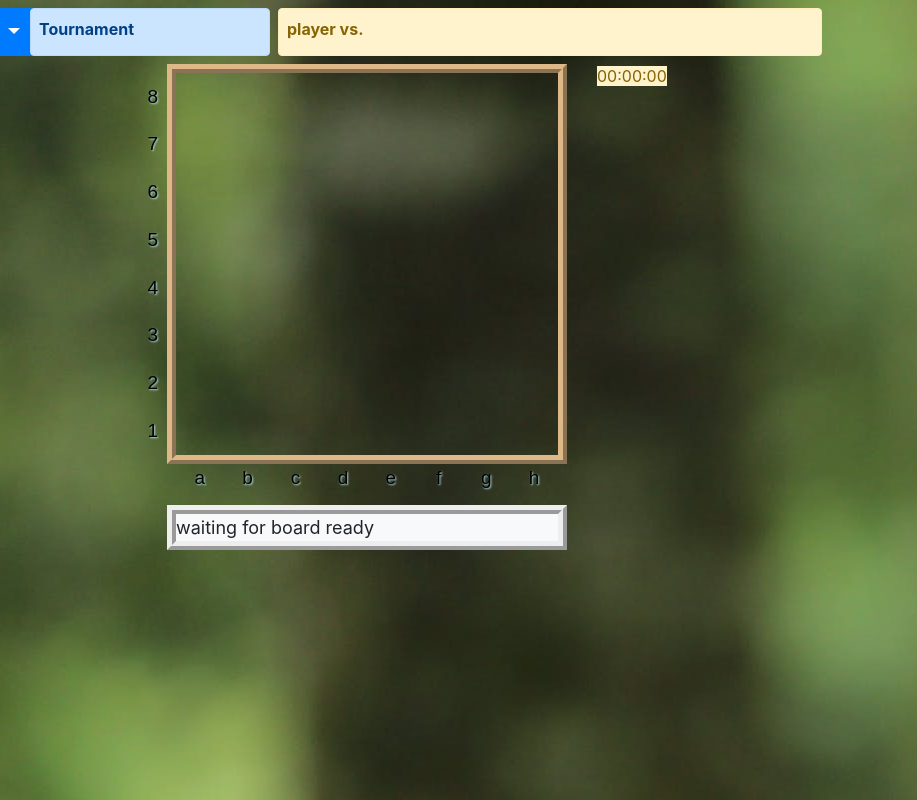
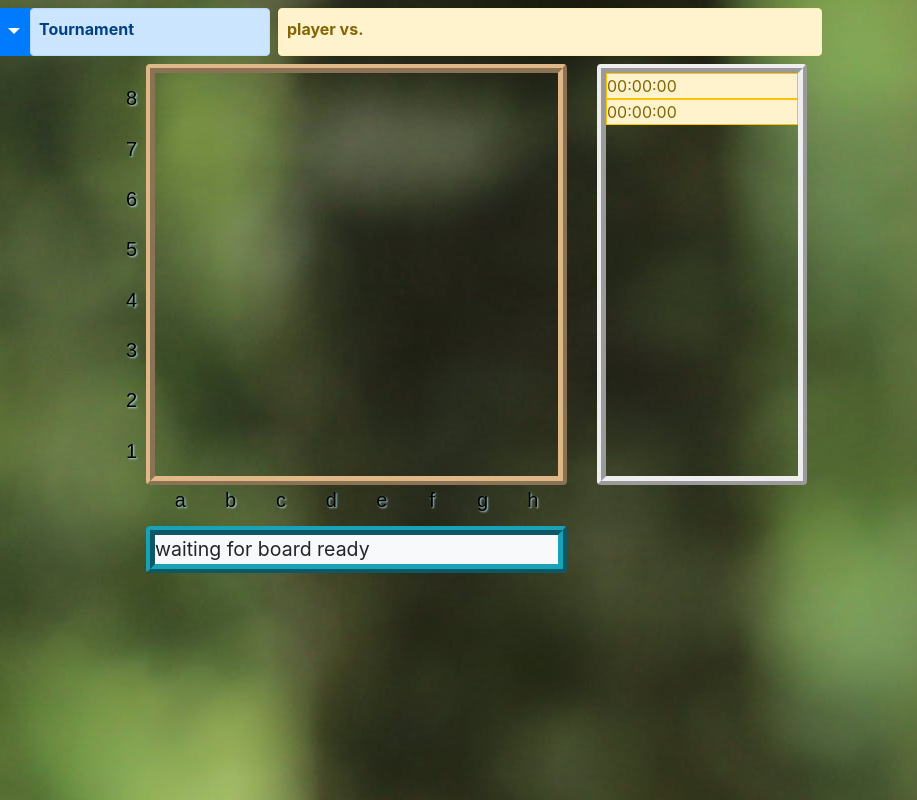
Before and after one commit to jchip/chesstron, an Electron app: page index.html in a window 1150 px wide. Shown: the full height of the page, 233-1150 px from the left. Drawn offline with nearby package versions, Linux system fonts and the light colour scheme; no server answers.

Commit message:
adjust size and borders

```diff
--- a/index.html
+++ b/index.html
@@ -44,9 +44,10 @@
         justify-content: left;
         align-content: stretch;
         align-items: stretch;
-        border: transparent 9px solid;
-        min-width: 32px;
-        max-width: 32px;
+        border-top: transparent 9px solid;
+        border-right: transparent 9px solid;
+        min-width: 20px;
+        max-width: 20px;
         margin-right: 0px;
         margin: 0px;
         padding: 0px;
@@ -87,8 +88,8 @@
       }
 
       .rank {
-        min-width: 32px;
-        max-width: 32px;
+        min-width: 20px;
+        max-width: 20px;
         justify-content: flex-end;
         font-family: Arial, Helvetica, sans-serif;
         text-shadow: 1px 1px 2px lightblue;
@@ -108,6 +109,11 @@
         box-sizing: content-box;
         border: ridge 9px;
         font-size: 12pt;
+      }
+
+      .stat-info {
+        box-sizing: content-box;
+        border: ridge 9px;
       }
 
       .gray {
@@ -319,7 +325,7 @@
               <div class="square rank">1</div>
             </div>
             <div class="board-with-file col-sm p-0">
-              <div id="chess-board" class="chess-board">
+              <div class="chess-board rounded" id="chess-board">
                 <!-- <div class="white square">♔</div>
         <div class="gray square">♚</div>
         <div class="white square">♚</div>
@@ -339,7 +345,7 @@
                 <div class="square file">g</div>
                 <div class="square file">h</div>
               </div>
-              <div class="play-info" id="play-info">
+              <div class="play-info border-info rounded" id="play-info">
                 <div class="bg-light">
                   <div id="status" class="status">waiting for board ready</div>
                 </div>
@@ -347,8 +353,13 @@
             </div>
           </div>
         </div>
-        <div class="col-sm">
-          <span class="alert-warning">00:00:00</span>
+        <div class="col-md-3">
+          <div id="stat-info" class="stat-info rounded ">
+            <div class="alert-warning border border-warning" id="black-time">00:00:00</div>
+            <div class="alert-warning border border-warning" id="white-time">
+              00:00:00
+            </div>
+          </div>
         </div>
       </div>
     </div>
--- a/renderer.js
+++ b/renderer.js
@@ -171,6 +171,7 @@ async function start() {
       const rankFileFontSize = `${Math.floor(sz / 20)}px`;
       rank.height(sz);
       rank.css("font-size", rankFileFontSize);
+      $("#stat-info").height(sz);
       $("#board-file").css("font-size", rankFileFontSize);
       $("#board-container").css("opacity", "1");
       $("#play-info").css("font-size", `${Math.floor(sz / 30)}px`);
```
